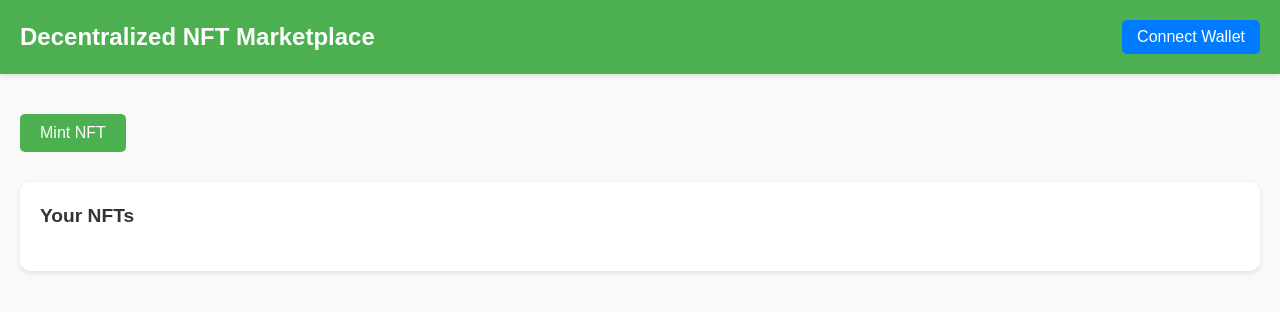
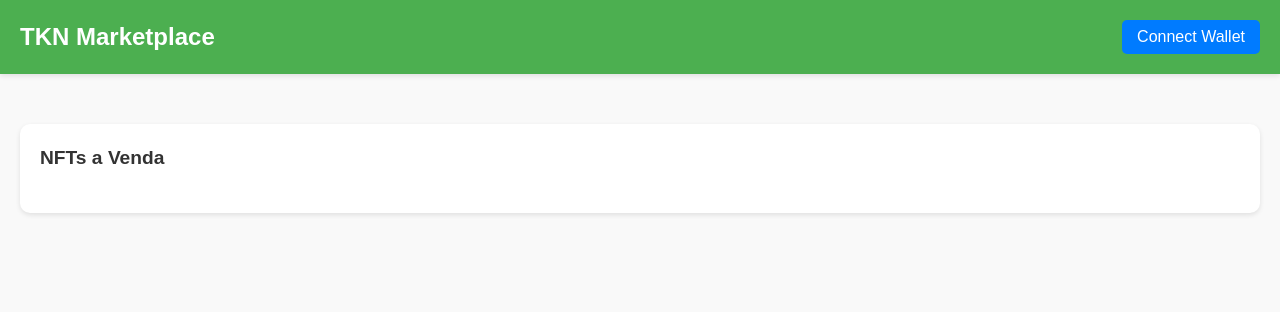
Before and after one commit to santos1205/ethersjs-connections-poc, a React (Vite) app: page / in a window 1280 px wide. Shown: the top 312 px of the page. Built offline with nearby package versions, Linux system fonts and the light colour scheme.

Commit message:
pequenos ajustes

```diff
--- a/src/App.jsx
+++ b/src/App.jsx
@@ -460,11 +460,10 @@ function App() {
       const balanceInEthFormatted = parseFloat(balanceInEth).toFixed(4);
       console.log("chain balance:", balanceInEthFormatted);
       setBalance(balanceInEthFormatted);
-      setStatusMsg("Wallet connected successfully.");
     } catch (error) {
       console.error("Failed to connect wallet:", error);
       setStatusMsg(`Failed to connect ${error}`);
-      // necessário reconectar, pois muitas vezes a metamask não conecta corretamente.
+      // necessário reconectar em caso de erro para forçar a conexão completa, pois muitas vezes a metamask não conecta corretamente.
       connectWallet();
     }
   }
@@ -535,7 +534,7 @@ function App() {
   return (
     <div className="app">
       <header className="header">
-        <h1>Decentralized NFT Marketplace {isConnected}</h1>
+        <h1>TKN Marketplace</h1>
         <div className="wallet-info">
           {isConnected == true ? (
             <>
@@ -555,18 +554,21 @@ function App() {
 
       <main className="main-content">
         <section className="status">
-          <p>{statusMsg}</p>
+          <p></p>
         </section>
 
         <section className="actions">
-          <button className="btn mint" onClick={handleMintNFT}>
-            Mint NFT
-          </button>
+          {/* Só irá exibir o botão para mintar para uma conta em específico */}
+          {account == "0x3ec80f490112ef4661c9b1e6e360ae19306201bb" && (
+            <button className="btn mint" onClick={handleMintNFT}>
+              Mint NFT
+            </button>
+          )}
           {/* Add additional actions here */}
         </section>
 
         <section className="nft-list">
-          <h2>Your NFTs</h2>
+          <h2>NFTs a Venda</h2>
           <div className="nft-grid">
             {nftList.map((nft, index) => (
               <div key={index} className="nft-card">
```
